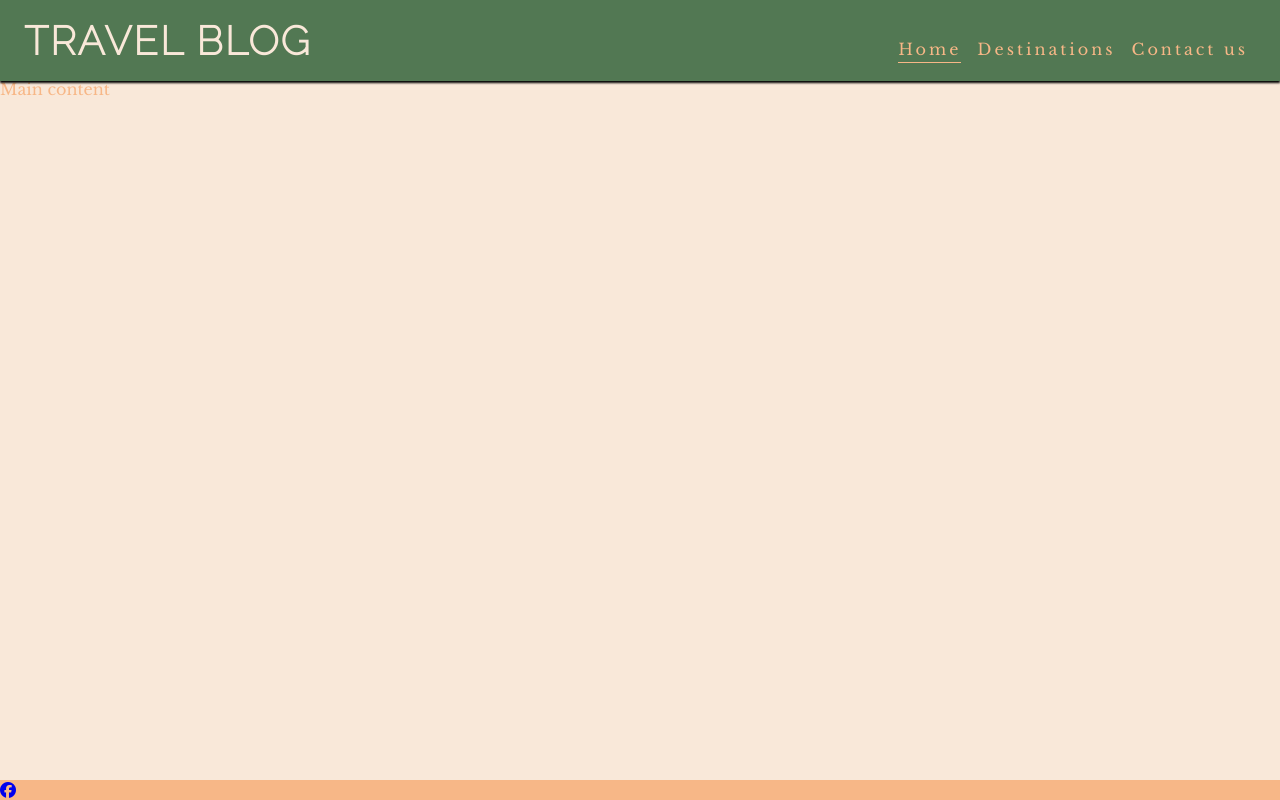
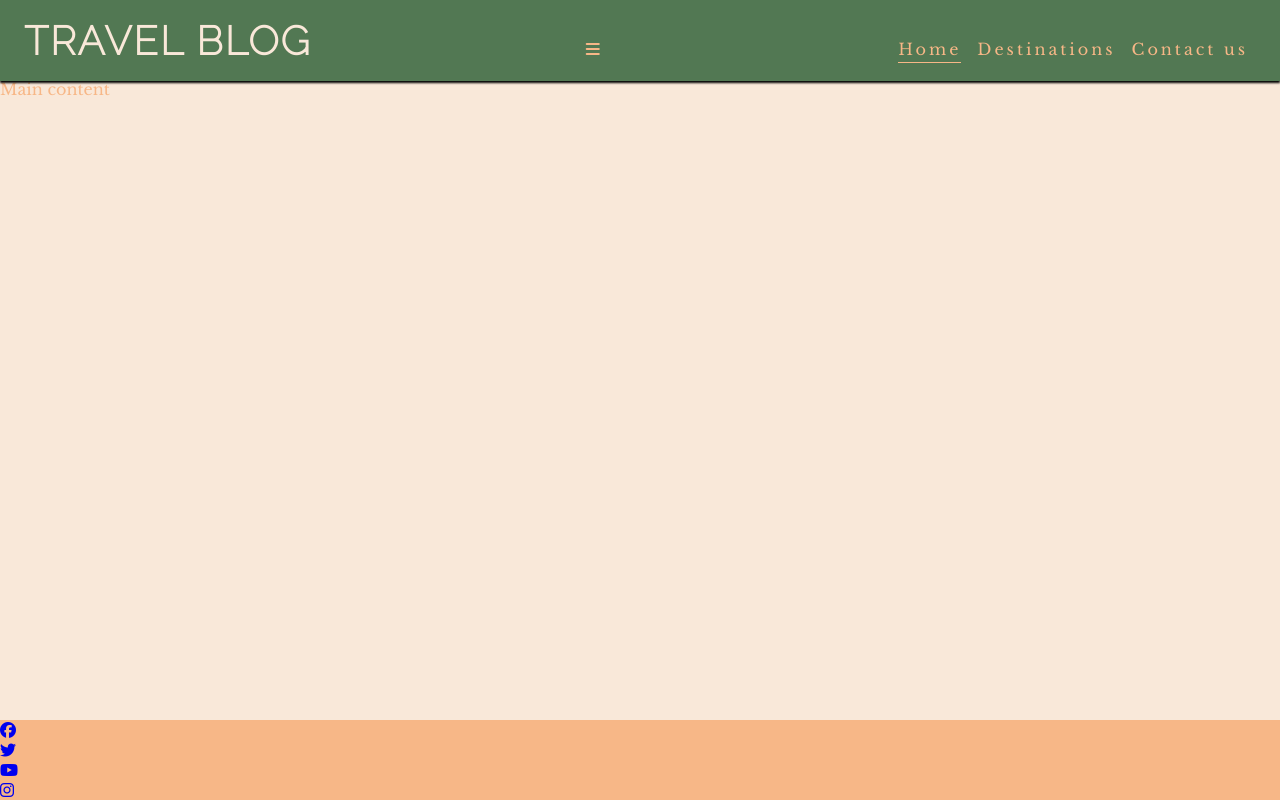
Before and after one commit to Mikagiol/Travel-Blog, a plain HTML site: page index.html in a window 1280 px wide. Drawn offline with nearby package versions, Linux system fonts and the light colour scheme.

Commit message:
Add remaning links to footer

```diff
--- a/index.html
+++ b/index.html
@@ -30,6 +30,7 @@
         </a>
         <input type="checkbox" id="nav-toggle" name="nav-toggle">
         <label for="nav-toggle" class="nav-toggle-label">X</label>
+        <i class="fa-solid fa-bars"></i>
         <nav>
             <ul id="menu">
                 <li><a href="" class="active">Home</a></li>
@@ -46,6 +47,9 @@
     <footer>
         <ul>
             <li> <a href="https://www.facebook.com/" target="_blank" rel="noopener" aria-label="Visit our Fcaebook page (opens in a new tab)"><i class="fa-brands fa-facebook"></i></a></li>
+            <li> <a href="https://www.twitter.com/" target="_blank" rel="noopener" aria-label="Visit our Twitter page (opens in a new tab)"><i class="fa-brands fa-twitter"></i></a></li>
+            <li> <a href="https://www.youtube.com/" target="_blank" rel="noopener" aria-label="Visit our Youtube page (opens in a new tab)"><i class="fa-brands fa-youtube"></i></a></li>
+            <li> <a href="https://www.instagram.com/" target="_blank" rel="noopener" aria-label="Visit our Instagram page (opens in a new tab)"><i class="fa-brands fa-instagram"></i></a></li>
         </ul>
     </footer>
 
```
